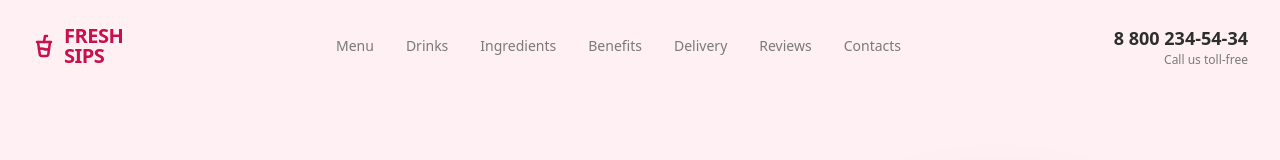
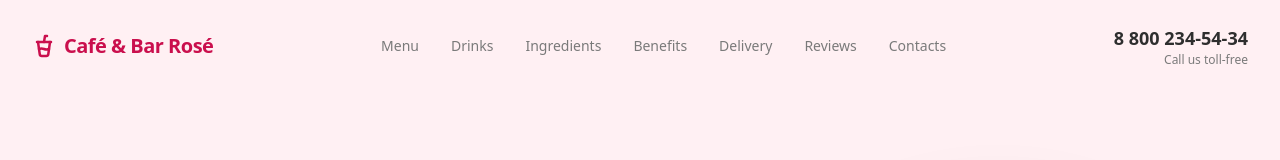
Before and after one commit to Moatez-km/cafe-bar-rose, a React (Vite) app: page / in a window 1280 px wide. Shown: the top 160 px of the page. Built offline with nearby package versions, Linux system fonts and the light colour scheme.

Commit message:
Update logo name in navbar to Café & Bar Rosé

```diff
--- a/index.html
+++ b/index.html
@@ -3,7 +3,7 @@
   <head>
     <meta charset="UTF-8" />
     <meta name="viewport" content="width=device-width, initial-scale=1.0" />
-    <title>My Google AI Studio App</title>
+    <title>Café & Bar Rosé</title>
   </head>
   <body>
     <div id="root"></div>
--- a/metadata.json
+++ b/metadata.json
@@ -1,5 +1,5 @@
 {
-  "name": "Fresh Sips",
+  "name": "Café & Bar Rosé",
   "description": "A vibrant and refreshing healthy drink shop interface.",
   "requestFramePermissions": [],
   "majorCapabilities": [
--- a/src/components/Header.tsx
+++ b/src/components/Header.tsx
@@ -7,7 +7,7 @@ export default function Header() {
         {/* Logo */}
         <div className="flex items-center gap-2 text-primary font-bold text-xl tracking-tight">
           <CupSoda className="w-6 h-6 stroke-[2.5]" />
-          <span className="leading-none">FRESH<br/>SIPS</span>
+          <span className="leading-none text-nowrap">Café & Bar Rosé</span>
         </div>
 
         {/* Navigation - Hidden on mobile */}
```
